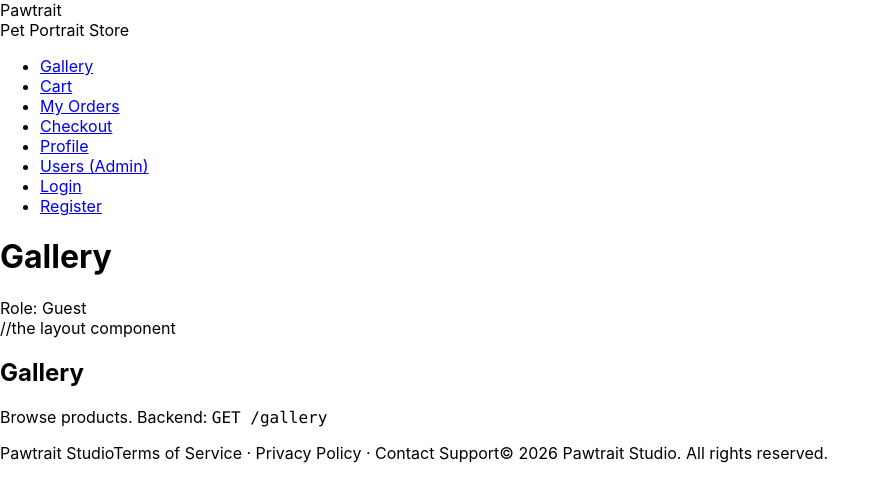
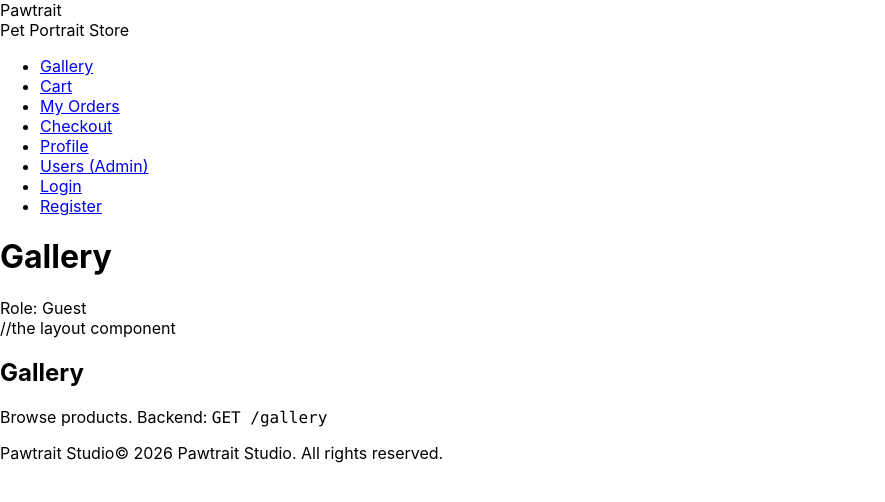
Before and after one commit to avrshay/Pawtrait, a React (Create React App) app in the folder my-frontend-app/: page / in a window 1280 px wide. Shown: the top 502 px of the page, without its empty margins (0-885 px from the left). Built offline with nearby package versions, Linux system fonts and the light colour scheme.

Commit message:
adding footer

```diff
--- a/my-frontend-app/src/components/Footer.js
+++ b/my-frontend-app/src/components/Footer.js
@@ -1,11 +1,9 @@
-// Bottom bar of the content area.
+//Bottom bar of the content area.
 export default function Footer() {
   return (
-    <footer className="footer">
+    <footer className="Footer">
       <span className="footer__brand">Pawtrait Studio</span>
-      <span className="footer__links">
-        Terms of Service · Privacy Policy · Contact Support
-      </span>
+
       <span className="footer__copy">
         © {new Date().getFullYear()} Pawtrait Studio. All rights reserved.
       </span>
--- a/my-frontend-app/src/components/Layout.js
+++ b/my-frontend-app/src/components/Layout.js
@@ -2,14 +2,15 @@ import Navbar from "./Navbar";
 import Header from "./Header";
 import Footer from "./Footer";
 
-// The page shell shared by every screen:
-//   - Navbar: the fixed sidebar on the left.
+// This is the layout component that is shared by every screen:
+//   - Navbar: the sidebar on the left.
 //   - Header: the top bar of the content area (shows the current page `title`).
 //   - children: the actual page body (whatever route is being shown).
 //   - Footer: the bottom bar of the content area.
-// Pages don't repeat this structure; they just get wrapped by <Layout>.
+// The title is the title of the page that is being shown.
+// The children is the actual page body (whatever route is being shown).
 export default function Layout({ title, children }) {
-  return (
+  return ( //return the layout component
     <div className="layout">
       <Navbar />
       <div className="layout__main">
```
